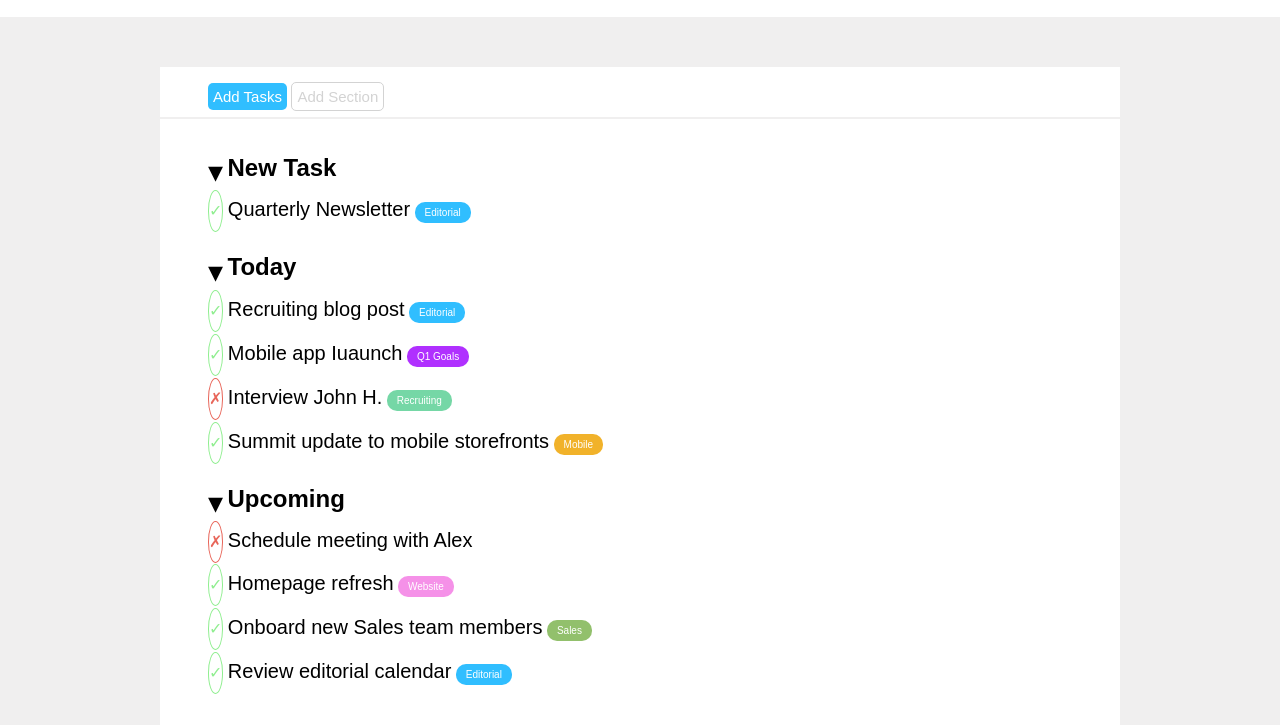
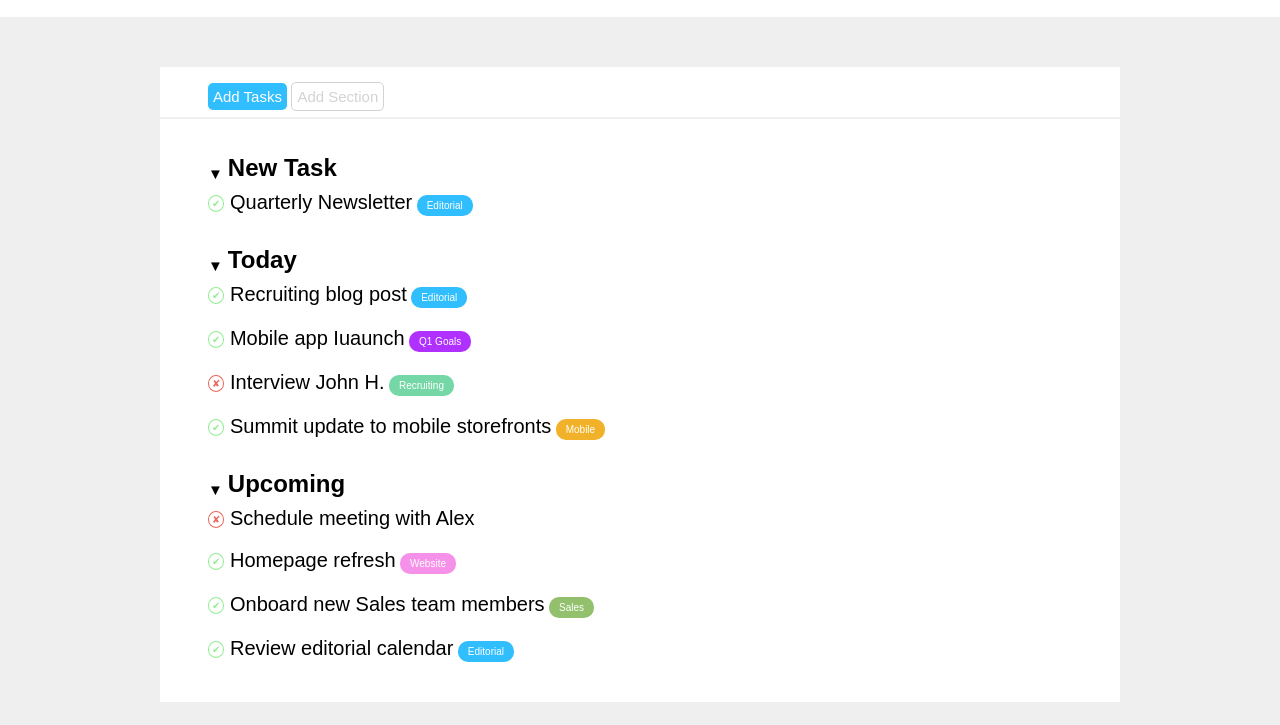
Before and after one commit to Crisano97/html-css-toboolist, a plain HTML site: page index.html in a window 1280 px wide. Shown: the part 83-808 px from the top of the page. Drawn offline with Linux system fonts and the light colour scheme.

Commit message:
toboolist

```diff
--- a/css/style.css
+++ b/css/style.css
@@ -84,26 +84,61 @@ body {
     background-color: white;
 }
 
-#arrow {
+/* #arrow {
     display: inline-block;
     font-size: 30px;
     vertical-align: middle;
-}
+} */
 
 .section {
     padding-top: 20px;
     display: inline-block;
 }
 
+.section::before {
+    letter-spacing: 5px;
+    content: ' \25BC';
+    font-size: 15px;
+    vertical-align: bottom;
+}
+
 .text {
+    font-size: 20px;
+
+}
+
+.wrong {
     font-size: 20px;
 }
 
-.verificato {
+.text::before {
+    content: ' \2714';
+    color: lightgreen;
+    border: 1px solid lightgreen;
+    border-radius: 50%;
+    vertical-align: middle;
+    font-size: 10px;
+    padding: 2px 3px;
+}
+
+.wrong::before {
+    content: ' \2718';
+    color: rgb(232, 102, 90);
+    border: 1px solid rgb(232, 102, 90);
+    border-radius: 50%;
+    vertical-align: middle;
+    font-size: 10px;
+    padding: 2px 3px;
+}
+
+/* .verificato {
     display: inline-block;
     color: lightgreen;
     border: 1px solid lightgreen;
     border-radius: 50%;
+
+    font-size: 10px;
+    font-weight: 600;
 }
 
 .errato {
@@ -111,7 +146,9 @@ body {
     color: rgb(232, 102, 90);
     border: 1px solid rgb(232, 102, 90);
     border-radius: 50%;
-}
+    font-size: 10px;
+    font-weight: 600;
+} */
 
 .target {
     padding: 5px 10px;
--- a/index.html
+++ b/index.html
@@ -37,7 +37,7 @@
             <div class="container">
 
 
-                <span id="arrow">&dtrif;</span>
+                <!-- <span id="arrow">&dtrif;</span> -->
                 <h2 class="section">New Task</h2>
 
                 <br>
@@ -45,7 +45,7 @@
 
                 <div class="spazio">
 
-                    <span class="verificato">&#x02713;</span>
+                    <!-- <span class="verificato">&#x02713;</span> -->
 
                     <span class="text"> Quarterly Newsletter</span>
 
@@ -55,12 +55,12 @@
 
                 </section class="spazio">
 
-                    <span id="arrow">&dtrif;</span>
+                    <!-- <span id="arrow">&dtrif;</span> -->
                     <h2 class="section">Today</h2>
 
                     <div class="spazio">
 
-                        <span class="verificato">&#x02713;</span>
+                        <!-- <span class="verificato">&#x02713;</span> -->
                         <span class="text"> Recruiting blog post</span>
                         <span class="target editorial"> Editorial</span>
 
@@ -68,7 +68,7 @@
 
                     <div class="spazio">
 
-                        <span class="verificato">&#x02713;</span>
+                        <!-- <span class="verificato">&#x02713;</span> -->
                         <span class="text"> Mobile app Iuaunch</span>
                         <span class="target goals"> Q1 Goals</span>
 
@@ -76,15 +76,15 @@
 
                     <div class="spazio">
 
-                        <span class="errato">&#x02717;</span>
-                        <span class="text"> Interview John H.</span>
+                        <!-- <span class="errato">&#x02717;</span> -->
+                        <span class="wrong"> Interview John H.</span>
                         <span class="target recruit"> Recruiting</span>
 
                     </div>
 
                     <div class="spazio">
 
-                        <span class="verificato">&#x02713;</span>
+                        <!-- <span class="verificato">&#x02713;</span> -->
                         <span class="text"> Summit update to mobile storefronts</span>
                         <span class="target mobile"> Mobile</span>
 
@@ -94,19 +94,19 @@
 
                 </section class="spazio">
 
-                    <span id="arrow">&dtrif;</span>
+                    <!-- <span id="arrow">&dtrif;</span> -->
                     <h2 class="section">Upcoming</h2>
 
                     <div class="spazio">
 
-                        <span class="errato">&#x02717;</span>
-                        <span class="text"> Schedule meeting with Alex</span>
+                        <!-- <span class="errato">&#x02717;</span> -->
+                        <span class="wrong"> Schedule meeting with Alex</span>
 
                     </div>
 
                     <div class="spazio">
 
-                        <span class="verificato">&#x02713;</span>
+                        <!-- <span class="verificato">&#x02713;</span> -->
                         <span class="text"> Homepage refresh</span>
                         <span class="target web"> Website</span>
 
@@ -114,7 +114,7 @@
 
                     <div class="spazio">
 
-                        <span class="verificato">&#x02713;</span>
+                        <!-- <span class="verificato">&#x02713;</span> -->
                         <span class="text"> Onboard new Sales team members</span>
                         <span class="target sale"> Sales</span>
 
@@ -122,11 +122,13 @@
 
                     <div class="spazio">
 
-                        <span class="verificato">&#x02713;</span>
+                        <!-- <span class="verificato">&#x02713;</span> -->
                         <span class="text"> Review editorial calendar</span>
                         <span class="target editorial"> Editorial</span>
 
                     </div>
+
+
 
                 </section>
 
```
